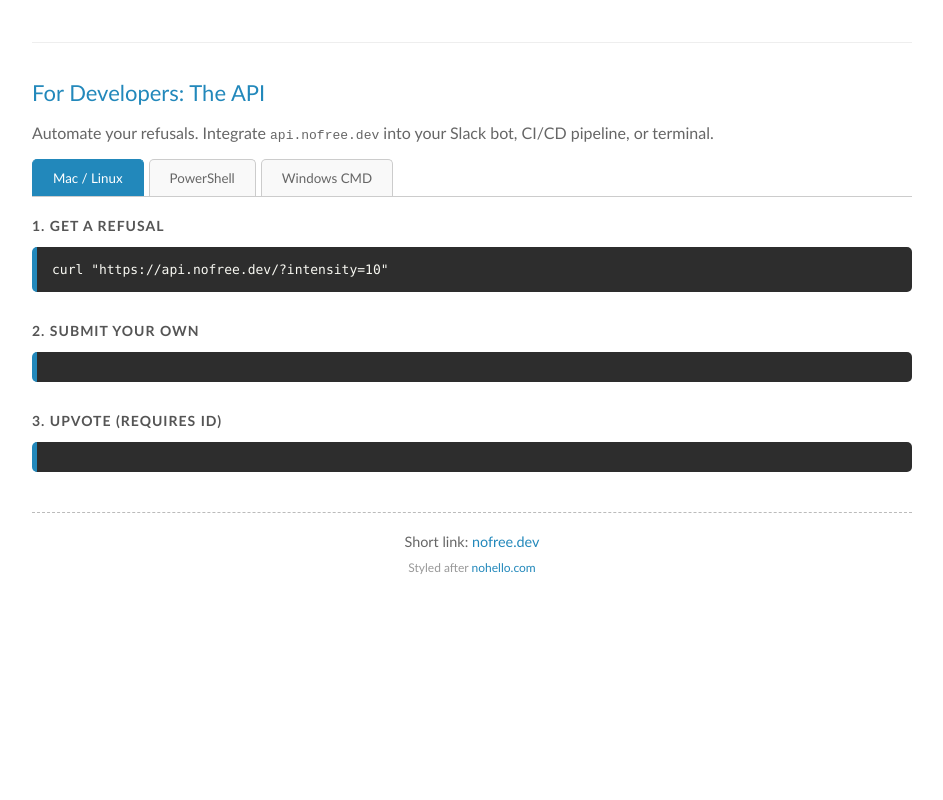
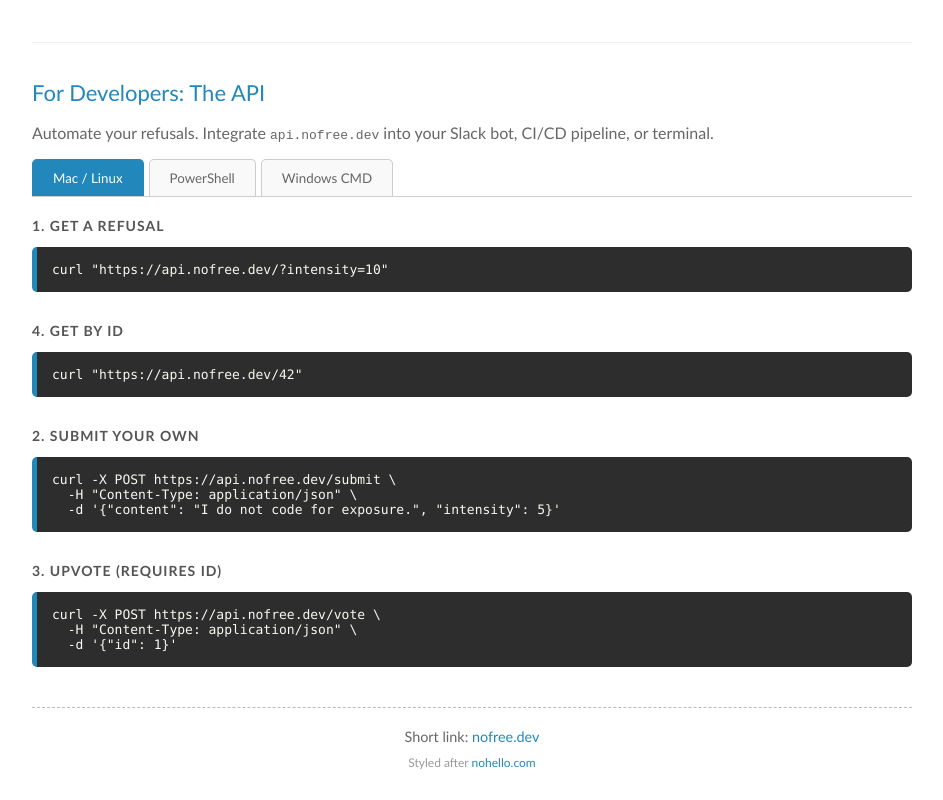
Before and after one commit to staticsenju/nofree.dev, a plain HTML site: page index.html in a window 1280 px wide. Shown: the part 714-1514 px from the top of the page, without its empty margins (168-1111 px from the left). Before the commit the page ends 1319 px from the top, so only its background shows below. Drawn offline with Linux system fonts and the light colour scheme.

Commit message:
Update index.html

```diff
--- a/index.html
+++ b/index.html
@@ -208,6 +208,11 @@
             </div>
 
             <div class="route-block">
+                <div class="route-title">4. Get by ID</div>
+                <pre class="code-display" id="code-get-id"></pre>
+            </div>
+
+            <div class="route-block">
                 <div class="route-title">2. Submit Your Own</div>
                 <pre class="code-display" id="code-submit"></pre>
             </div>
```
